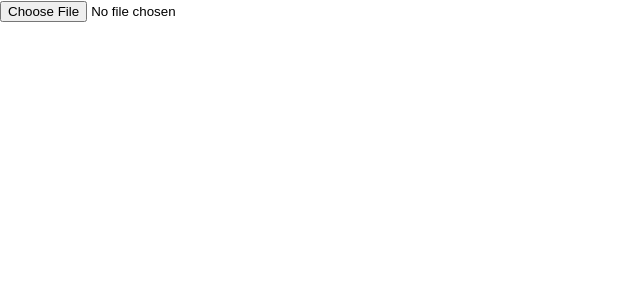
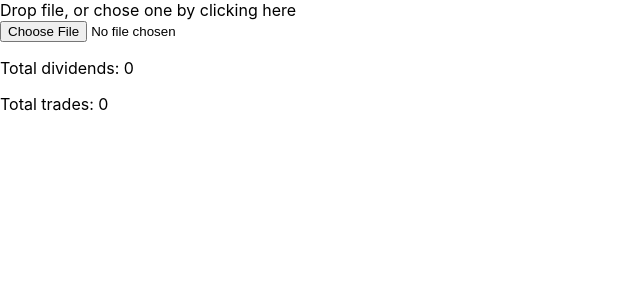
Before and after one commit to andrewmiroshnichenko/trading-taxes, a React (Create React App) app: page / in a window 1280 px wide. Shown: the top 300 px of the page, without its empty margins (0-640 px from the left). Built offline with nearby package versions, Linux system fonts and the light colour scheme.

Commit message:
Feature: UI improvement (#10)

```diff
--- a/src/App.tsx
+++ b/src/App.tsx
@@ -5,6 +5,8 @@ import { ContextInterface } from "./types";
 const context: ContextInterface = {
   dividends: "",
   trades: "",
+  dividendsTotal: 0,
+  tradesTotal: 0,
 };
 export const DataContext = React.createContext(context);
 
@@ -19,16 +21,22 @@ function App(): JSX.Element {
   return (
     <DataContext.Provider value={contextState}>
       <FileInput onInput={updateContext} />
+      <div>
+        <p>Total dividends: {contextState.dividendsTotal}</p>
         <DownloadLink
           fileName="Dividends.csv"
           contextProp="dividends"
           text="Download dividends CSV"
         />
+      </div>
+      <div>
+        <p>Total trades: {contextState.tradesTotal}</p>
         <DownloadLink
           fileName="trades.csv"
           contextProp="trades"
           text="Download trades CSV"
         />
+      </div>
     </DataContext.Provider>
   );
 }
--- a/src/components/FileInput.tsx
+++ b/src/components/FileInput.tsx
@@ -46,13 +46,20 @@ export const FileInput: React.FunctionComponent<Props> = ({ onInput }) => {
       onInput({
         dividends,
         trades,
+        tradesTotal: tradesWithSum.totalTradesProfitPln,
+        dividendsTotal: dividendsWithSum.totalDividendsPln,
       });
       setExcludedOperations(excludedOperations);
     }
   };
   return (
     <>
-      <input type="file" onChange={onChange} />
+      <label htmlFor="main-file-input">
+        Drop file, or chose one by clicking here
+      </label>
+      <div>
+        <input type="file" id="main-file-input" onChange={onChange} />
+      </div>
       {excludedOperations.length ? (
         <p>Excluded operations: {excludedOperations.join(", ")}</p>
       ) : null}
--- a/src/types.d.ts
+++ b/src/types.d.ts
@@ -45,6 +45,8 @@ export interface TradesWithTotalSum {
 export interface ContextInterface {
   trades: string;
   dividends: string;
+  dividendsTotal: number;
+  tradesTotal: number;
 }
 
 export interface ITimeRange {
```
Lines whose indentation alone changed are shown as unchanged.
